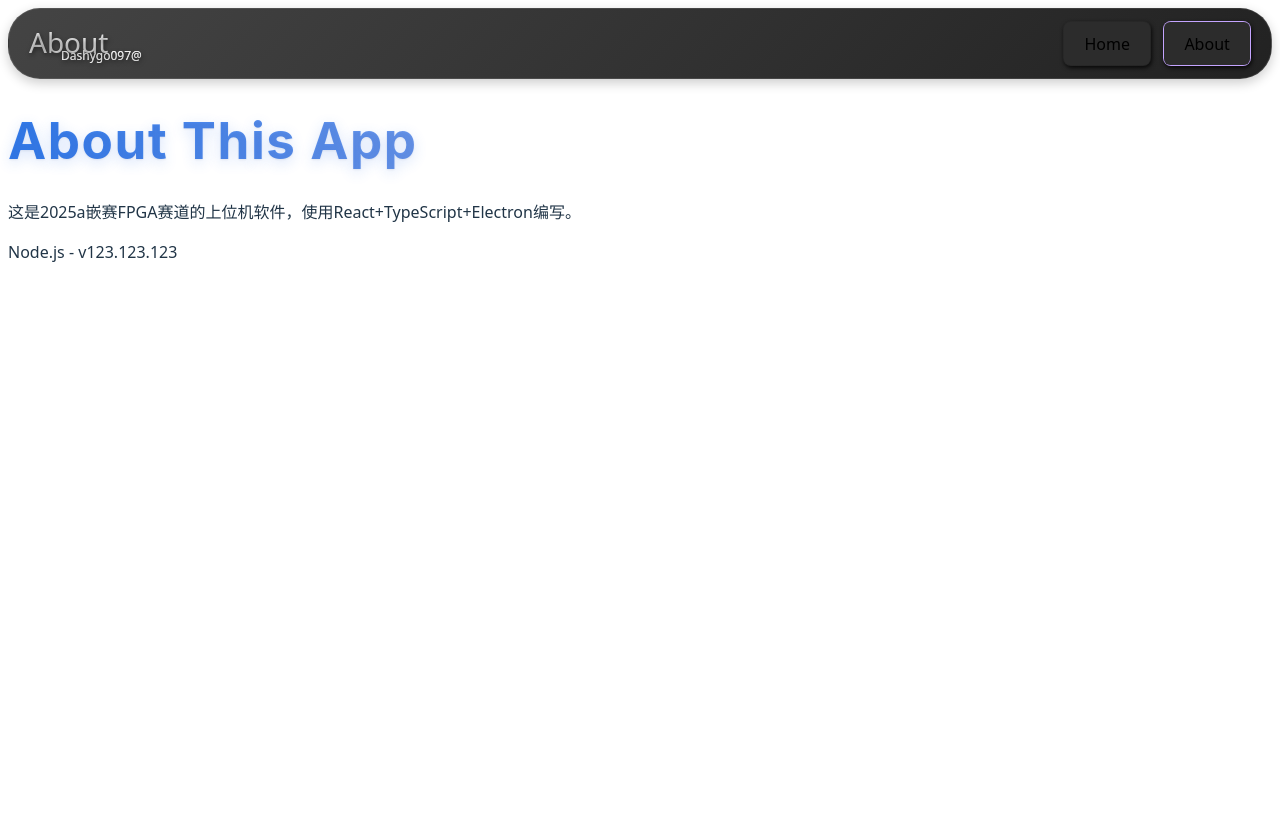
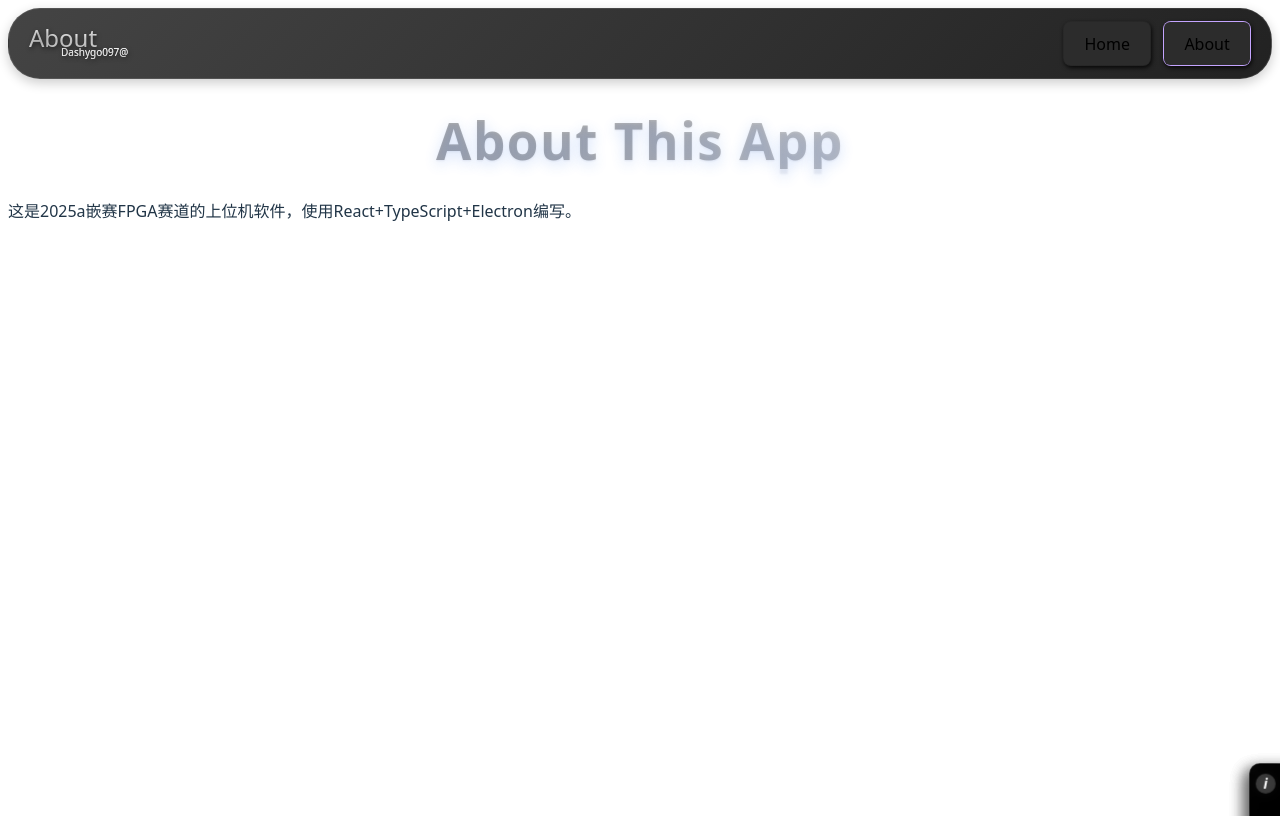
Before and after one commit to dashygo097/digital-multi-function-debugger, a React (Vite) app in the folder frontend/: page /about in a window 1280 px wide. Built offline with nearby package versions, Linux system fonts and the light colour scheme.

Commit message:
checkpoint

```diff
--- a/frontend/src/components/VersionInfo.tsx
+++ b/frontend/src/components/VersionInfo.tsx
@@ -1,4 +1,5 @@
 import React from "react";
+import "../styles/version.css";
 
 interface VersionInfoProps {
   name: string;
--- a/frontend/src/components/Waveform.tsx
+++ b/frontend/src/components/Waveform.tsx
@@ -22,7 +22,7 @@ class Waveform extends React.Component<WaveformProps> {
 
   render() {
     return (
-      <LineChart width={700} height={300} data={this.props.data}>
+      <LineChart width={300} height={180} data={this.props.data}>
         <CartesianGrid strokeDasharray="3 3" />
         <XAxis dataKey="time" />
         <YAxis />
@@ -30,7 +30,7 @@ class Waveform extends React.Component<WaveformProps> {
         <Line
           type="monotone"
           dataKey="value"
-          stroke={this.props.color || "#8884d8"}
+          stroke={this.props.color || "#1494fd"}
           dot={false}
         />
       </LineChart>
@@ -40,4 +40,3 @@ class Waveform extends React.Component<WaveformProps> {
 
 export default Waveform;
 export type { DataPoint };
-export { MAX_POINTS };
--- a/frontend/src/pages/AboutPage.tsx
+++ b/frontend/src/pages/AboutPage.tsx
@@ -20,6 +20,8 @@ class AboutPage extends React.Component<AboutPageProps> {
           这是2025a嵌赛FPGA赛道的上位机软件，使用React+TypeScript+Electron编写。
         </p>
         <VersionInfo name="Node.js" version="123.123.123" />
+        <VersionInfo name="React" version="18.2.0" />
+        <VersionInfo name="Electron" version="25.3.1" />
       </div>
     );
   }
--- a/frontend/src/styles/index.css
+++ b/frontend/src/styles/index.css
@@ -1,12 +1,10 @@
 :root {
   font-family: system-ui, Avenir, Helvetica, Arial, sans-serif;
-  line-height: 1.5;
+  line-height: 1.4;
   font-weight: 400;
-
   color-scheme: light dark;
-  color: rgba(255, 255, 255, 0.87);
+  color: rgba(255, 255, 255, 0.95);
   background-color: #444444;
-
   -webkit-font-smoothing: antialiased;
   -moz-osx-font-smoothing: grayscale;
 }
@@ -21,18 +19,19 @@ body {
 h1 {
   font-size: clamp(2.5rem, 6vw, 3.2em);
   line-height: 1.08;
-  font-family: "Inter", "Helvetica Neue", Arial, sans-serif;
   font-weight: 700;
-  color: #3274ed;
   letter-spacing: 0.03em;
   margin-bottom: 0.6em;
+  text-align: center;
+
+  background: linear-gradient(90deg, #a1a1a1 0%, #b4b4b4 50%, #f4f4f4 100%);
+  -webkit-background-clip: text;
+  -webkit-text-fill-color: transparent;
+  background-clip: text;
+
   text-shadow:
     0 4px 14px rgba(50, 116, 237, 0.2),
     0 1px 2px rgba(30, 40, 90, 0.08);
-
-  background: linear-gradient(90deg, #337dee 0%, #8ca9ed 50%, #50d6c2 100%);
-  -webkit-background-clip: text;
-  -webkit-text-fill-color: transparent;
 }
 
 @media (prefers-color-scheme: light) {
--- a/frontend/src/styles/navbar.css
+++ b/frontend/src/styles/navbar.css
@@ -13,7 +13,7 @@
 
 .navbar-header {
   margin-right: auto;
-  font-size: 28px;
+  font-size: 24px;
   font-weight: 100;
   color: #e3d7ff;
   background: linear-gradient(90deg, #e4e4e4, #f4f4f4);
@@ -24,14 +24,14 @@
 }
 
 .navbar-header-subtitle {
-  font-size: 12px;
+  font-size: 10px;
   color: #ffffff;
   background: linear-gradient(90deg, #ffffff, #ffffff);
   -webkit-background-clip: text;
   -webkit-text-fill-color: transparent;
   font-weight: 100;
   margin-left: 32px;
-  margin-top: -16px;
+  margin-top: -10px;
 }
 
 .navbar-home,
--- /dev/null
+++ b/frontend/src/styles/version.css
@@ -0,0 +1,53 @@
+.info-version {
+  position: fixed;
+  right: -10px;
+  bottom: -20px;
+  background: rgba(0, 0, 0, 0.85);
+  color: #fff;
+  padding: 12px 20px 100px 15px;
+  border-top-left-radius: 10px;
+  border-bottom-left-radius: 10px;
+  font-size: 0.95rem;
+  backdrop-filter: blur(5px);
+  box-shadow: -5px 5px 15px rgba(0, 0, 0, 0.3);
+  display: flex;
+  align-items: center;
+  z-index: 1000;
+  transition: all 0.8s cubic-bezier(0.175, 0.885, 0.32, 0.975);
+  transform: translateY(calc(50% + 10px)) translateX(calc(100% - 40px));
+  cursor: pointer;
+}
+
+.info-version:hover {
+  transform: translateX(0);
+  background: rgba(30, 30, 40, 0.95);
+}
+
+.info-version::before {
+  content: "";
+  display: inline-block;
+  width: 12px;
+  height: 10px;
+  border-radius: 50%;
+  margin-right: 12px;
+  flex-shrink: 0;
+  animation: pulse 2.5s infinite;
+}
+
+.info-version::after {
+  content: "i";
+  position: absolute;
+  left: 3%;
+  top: 15%;
+  transform: translateY(-50%);
+  width: 20px;
+  height: 20px;
+  background: rgba(255, 255, 255, 0.2);
+  border-radius: 50%;
+  display: flex;
+  align-items: center;
+  justify-content: center;
+  font-size: 14px;
+  font-style: italic;
+  font-weight: bold;
+}
```
